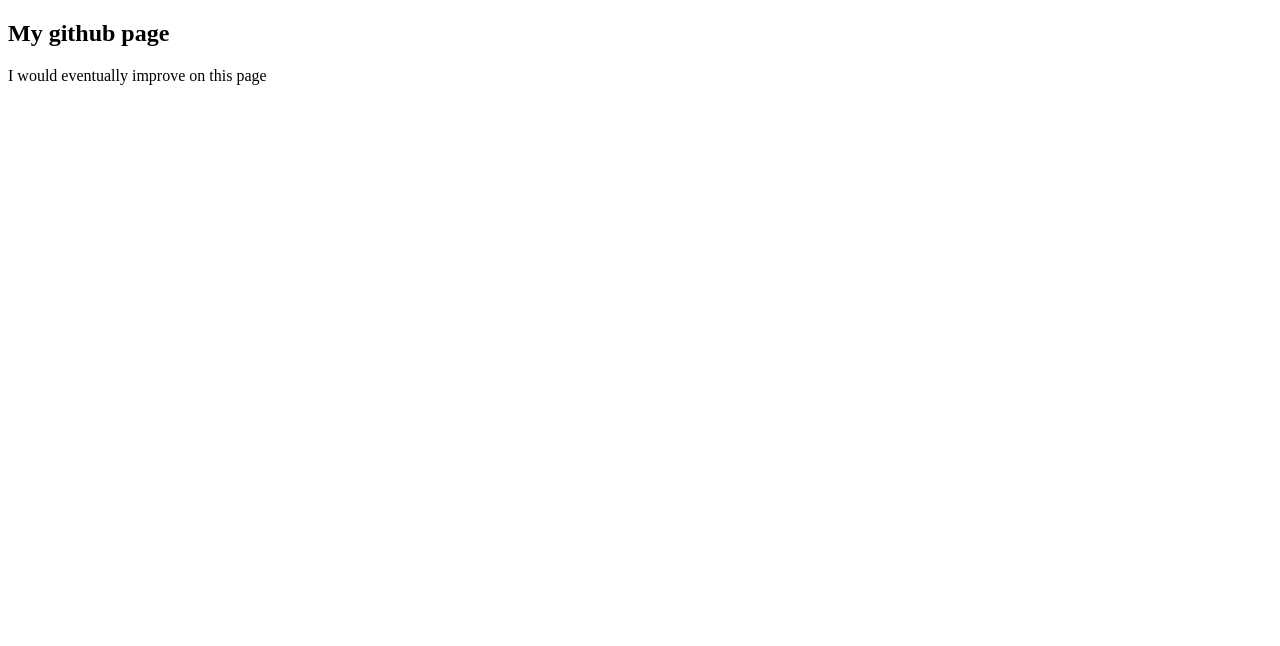
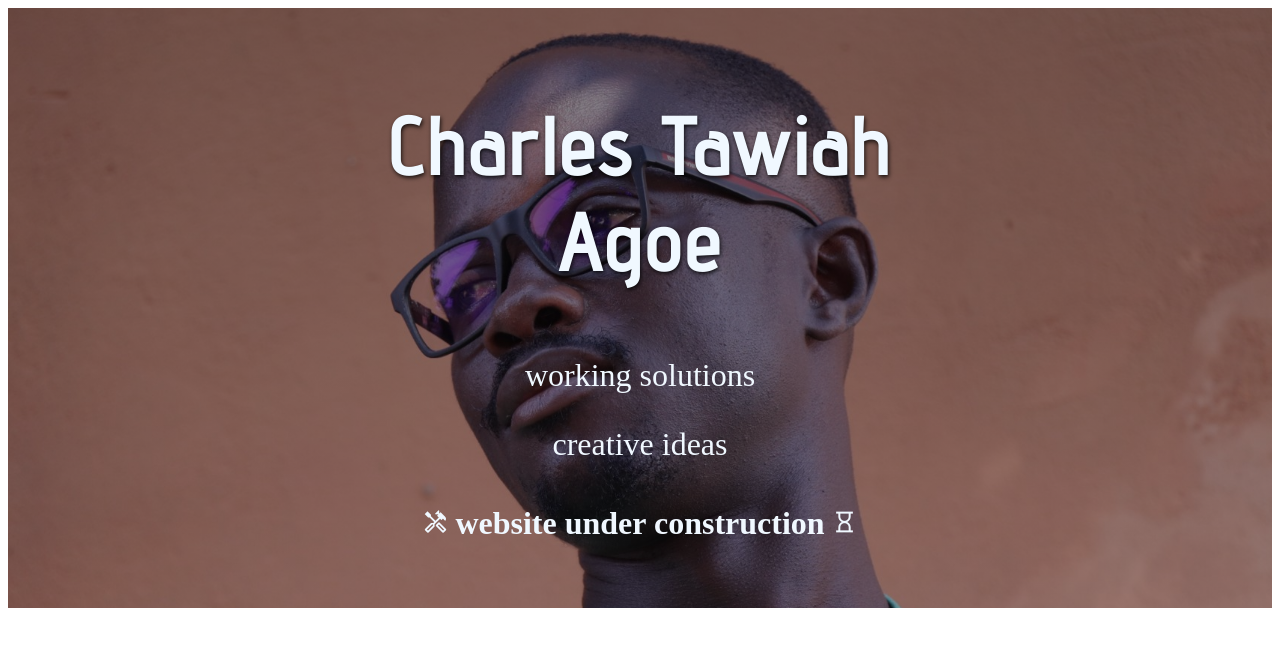
Before and after one commit to CharlesAgoe/agoetee.github.io, a plain HTML site: page index.html in a window 1280 px wide. Drawn offline with nearby package versions, Linux system fonts and the light colour scheme.

Commit message:
added hero section

```diff
--- a/index.html
+++ b/index.html
@@ -5,11 +5,22 @@
     <meta http-equiv="X-UA-Compatible" content="IE=edge">
     <meta name="viewport" content="width=device-width, initial-scale=1.0">
     <title>@agoetee</title>
+    <link rel="preconnect" href="https://fonts.googleapis.com">
+    <link rel="preconnect" href="https://fonts.gstatic.com" crossorigin>
+    <link href="https://fonts.googleapis.com/css2?family=Advent+Pro:wght@500&display=swap" rel="stylesheet">
+    <link rel="stylesheet" href="https://fonts.googleapis.com/css2?family=Material+Symbols+Outlined:opsz,wght,FILL,GRAD@20..48,100..700,0..1,-50..200" />
+    <link rel="stylesheet" href="style.css">
 </head>
 <body>
-    <div>
-        <h2>My github page</h2>
-        <p>I would eventually improve on this page</p>
+    <div class="hero">
+        <div class="hero-text" >
+            <h2>Charles Tawiah Agoe</h2>
+            <p>working solutions</p>
+            <p>creative ideas</p>
+            <h4><span class="material-symbols-outlined">handyman</span>
+                website under construction
+                <span class="material-symbols-outlined">hourglass_empty</span></h4>
+        </div>
     </div>
 
 </body>
--- a/style.css
+++ b/style.css
@@ -0,0 +1,41 @@
+body, html{
+    height: 100%;
+}
+
+.hero {
+    background-image: linear-gradient(rgba(0,0,0,0.5), rgba(0,0,0,0.4)), url("./img/shot.jpg");
+    height: 75%;
+    background-position: center;
+    background-repeat: no-repeat;
+    background-size: cover;
+    position: relative;
+}
+.hero-text {
+    text-align: center;
+    position: absolute;
+    top: 50%;
+    left: 50%;
+    transform: translate(-50%, -50%);
+    color: aliceblue;
+}
+h2 {
+    font-size: 10vmin;
+    font-style: normal;
+    font-family: 'Advent Pro', 'Segoe UI', Tahoma, Geneva, Verdana, sans-serif;
+    letter-spacing: 0.05em;
+    text-shadow: 1px 2px 4px rgba(0, 0, 0, 0.8);
+}
+
+p, h4 {
+    font-size: 4vmin;
+}
+
+/* ICONS*/
+
+.material-symbols-outlined {
+  font-variation-settings:
+  'FILL' 0,
+  'wght' 600,
+  'GRAD' 0,
+  'opsz' 68
+}
```
Also changed, not shown: img/shot.jpg (added), img/tee.jpg (added).
